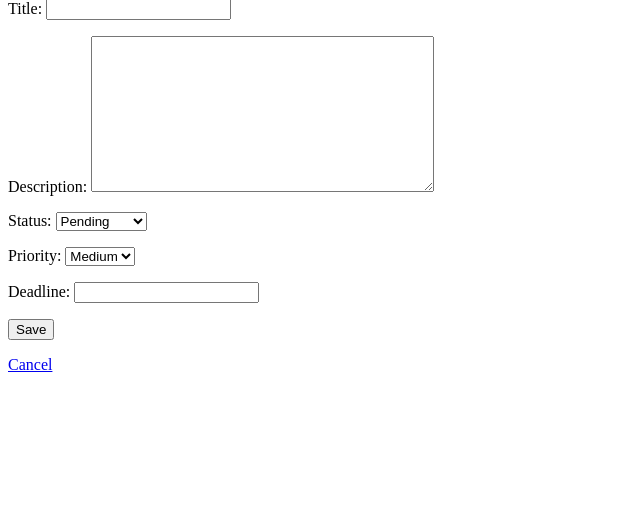
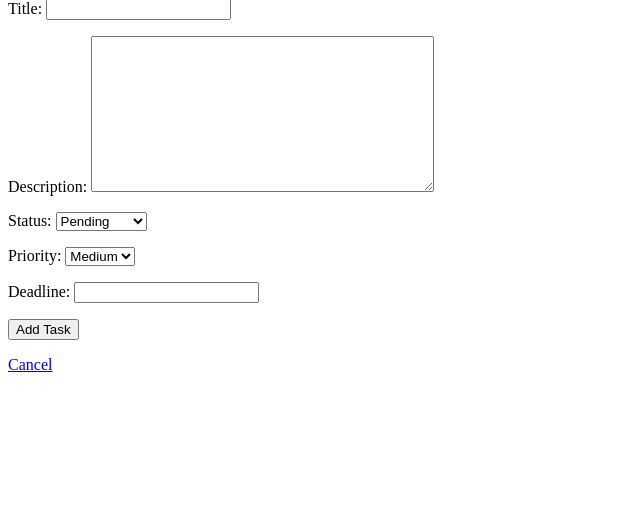
Before and after one commit to rayngoslin/django18, a Django app: page /notes/add/ in a window 1280 px wide. Shown: the part 67-576 px from the top of the page, without its empty margins (0-640 px from the left). Run offline with Django 4.2, Linux system fonts and the light colour scheme; the visitor is signed in with stand-in values (Sample User, id 1).

Commit message:
Fix AddCommentView, add migrations, and update templates

```diff
--- a/notes/templates/notes/add_comment.html
+++ b/notes/templates/notes/add_comment.html
@@ -5,4 +5,4 @@
     {{ form.as_p }}
     <button type="submit">Add Comment</button>
 </form>
-<a href="{% url 'task_detail' pk %}">Cancel</a>
+<a href="{% url 'task_detail' pk=pk %}">Cancel</a>  <!-- Pass pk explicitly -->
--- a/notes/templates/notes/task_form.html
+++ b/notes/templates/notes/task_form.html
@@ -1,7 +1,7 @@
-<h1>Add Task</h1>
+<h1>{% if object %}Edit Task{% else %}Add Task{% endif %}</h1>
 <form method="post">
     {% csrf_token %}
     {{ form.as_p }}
-    <button type="submit">Save</button>
+    <button type="submit">{% if object %}Save Changes{% else %}Add Task{% endif %}</button>
 </form>
 <a href="{% url 'task_list' %}">Cancel</a>
--- a/notes/urls.py
+++ b/notes/urls.py
@@ -1,8 +1,11 @@
 from django.urls import path
-from .views import TaskListView, TaskDetailView, TaskCreateView
+from .views import TaskListView, TaskDetailView, TaskCreateView, AddCommentView, TaskDeleteView, TaskUpdateView
 
 urlpatterns = [
     path('', TaskListView.as_view(), name='task_list'),
-    path('<int:pk>/', TaskDetailView.as_view(), name='task_detail'),
+    path('<int:pk>/', TaskDetailView.as_view(), name='task_detail'),  # Ensure this is correct
+    path('<int:pk>/edit/', TaskUpdateView.as_view(), name='task_edit'),
+    path('<int:pk>/delete/', TaskDeleteView.as_view(), name='task_delete'),
+    path('<int:pk>/comment/', AddCommentView.as_view(), name='add_comment'),
     path('add/', TaskCreateView.as_view(), name='task_add'),
 ]
--- a/notes/views.py
+++ b/notes/views.py
@@ -29,7 +29,7 @@ class TaskListView(LoginRequiredMixin, ListView):
 
 class TaskDetailView(LoginRequiredMixin, DetailView):
     model = Task
-    template_name = 'notes/note_detail.html'
+    template_name = 'notes/task_detail.html'  # Explicitly specify the correct template
     context_object_name = 'task'
 
 class TaskCreateView(LoginRequiredMixin, CreateView):
@@ -40,7 +40,7 @@ class TaskCreateView(LoginRequiredMixin, CreateView):
 
 class TaskUpdateView(LoginRequiredMixin, UpdateView):
     model = Task
-    template_name = 'notes/task_form.html'  # Reuse the same form template
+    template_name = 'notes/task_form.html'  # Reuse the task creation form template
     fields = ['title', 'description', 'status', 'priority', 'deadline']
     success_url = reverse_lazy('task_list')
 
@@ -51,7 +51,7 @@ class RegisterView(CreateView):
 
 class TaskDeleteView(LoginRequiredMixin, DeleteView):
     model = Task
-    template_name = 'notes/task_confirm_delete.html'  # Create this template
+    template_name = 'notes/task_confirm_delete.html'  # Ensure this template exists
     success_url = reverse_lazy('task_list')
 
 class CommentForm(forms.ModelForm):
@@ -64,8 +64,13 @@ class AddCommentView(LoginRequiredMixin, FormView):
     form_class = CommentForm
 
     def form_valid(self, form):
-        task = Task.objects.get(pk=self.kwargs['pk'])
+        task = Task.objects.get(pk=self.kwargs['pk'])  # Get the task using the pk from the URL
         form.instance.task = task
         form.instance.author = self.request.user
         form.save()
-        return redirect('task_detail', pk=task.pk)
+        return redirect('task_detail', pk=task.pk)  # Pass the correct pk to the redirect
+
+    def get_context_data(self, **kwargs):
+        context = super().get_context_data(**kwargs)
+        context['pk'] = self.kwargs['pk']  # Pass pk to the template context
+        return context
```
Also changed, not shown: db.sqlite3, notes/templates/notes/task_detail.html (renamed from notes/templates/notes/note_detail.html).
